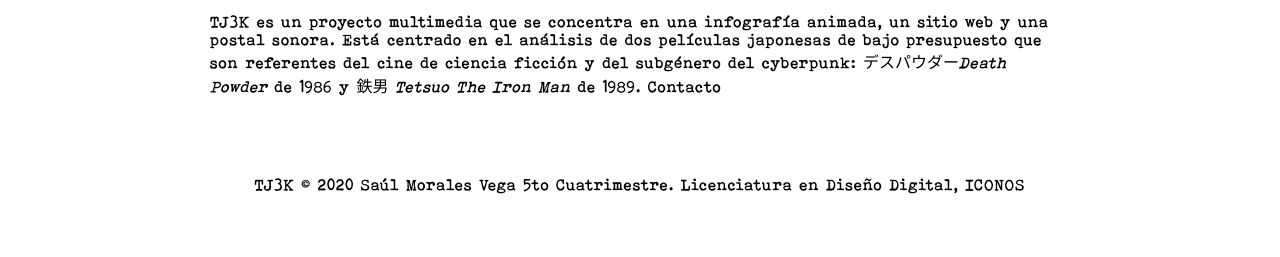
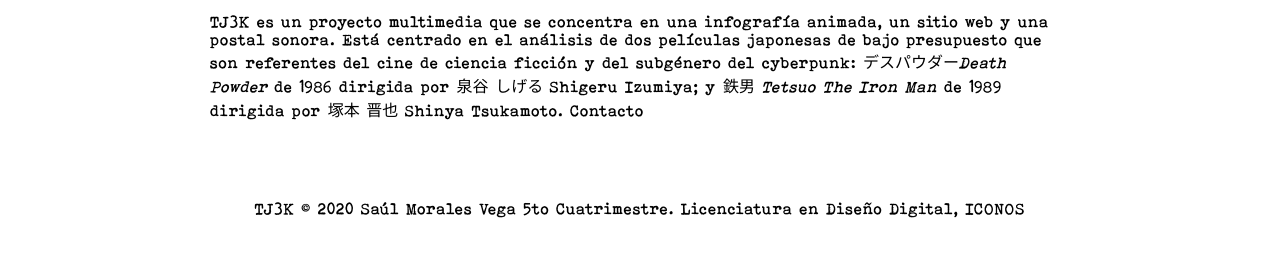
Before and after one commit to falearq/gatsby1, a Gatsby site: page /about in a window 1280 px wide. Shown: the part 219-476 px from the top of the page. Built offline with nearby package versions, Linux system fonts and the light colour scheme; Gatsby itself is replaced by a stand-in of ours.

```diff
--- a/src/pages/about.js
+++ b/src/pages/about.js
@@ -7,7 +7,7 @@ const About = ()=>{
         <Layout>
         <h1>Acerca</h1>
         <p>TJ3K es un proyecto multimedia que se concentra en una infografía animada, un sitio web y una postal sonora.
-            Está centrado en el análisis de dos películas japonesas de bajo presupuesto  que son referentes del cine de ciencia ficción y del subgénero del cyberpunk:  デスパウダー<i className='italics'>Death Powder</i>  de 1986 y 鉄男 <i className='italics'>Tetsuo The Iron Man</i> de 1989.  <Link to='/contact'>Contacto</Link></p>
+            Está centrado en el análisis de dos películas japonesas de bajo presupuesto  que son referentes del cine de ciencia ficción y del subgénero del cyberpunk:  デスパウダー<i className='italics'>Death Powder</i>  de 1986 dirigida por 泉谷 しげる Shigeru Izumiya; y 鉄男 <i className='italics'>Tetsuo The Iron Man</i> de 1989 dirigida por 塚本 晋也 Shinya Tsukamoto.  <Link to='/contact'>Contacto</Link></p>
         </Layout>
     )
 }
```
